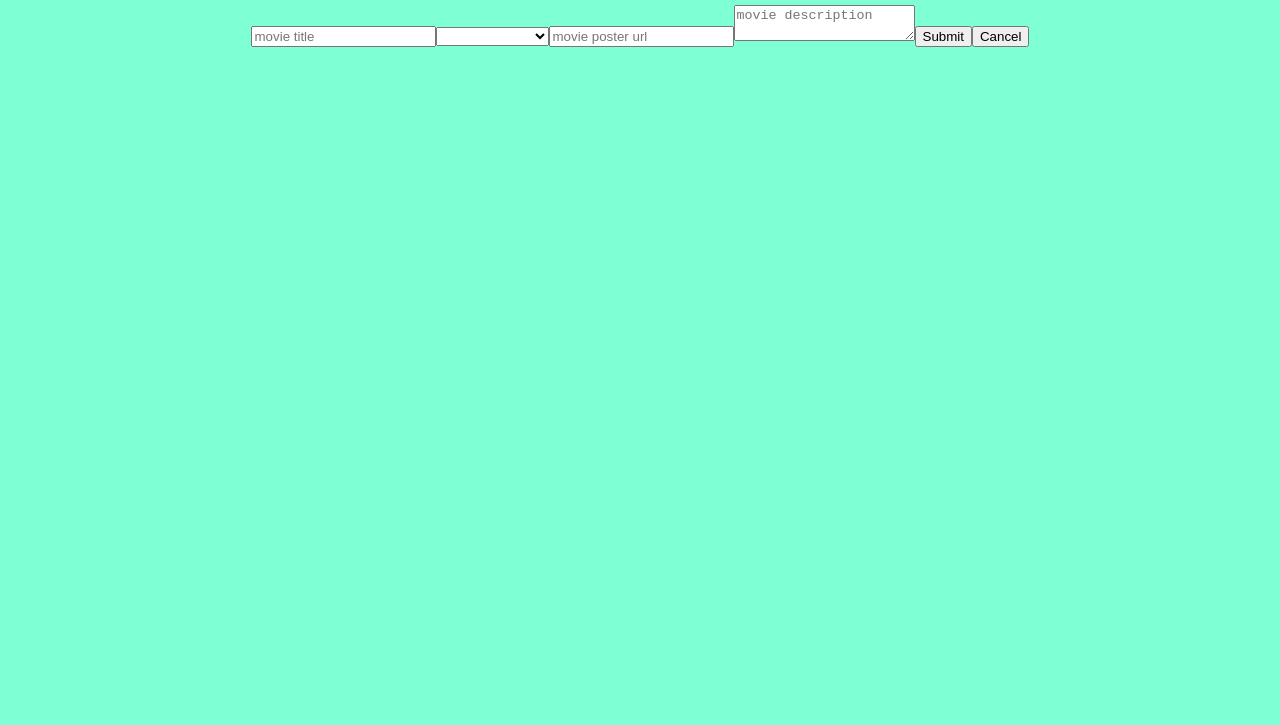
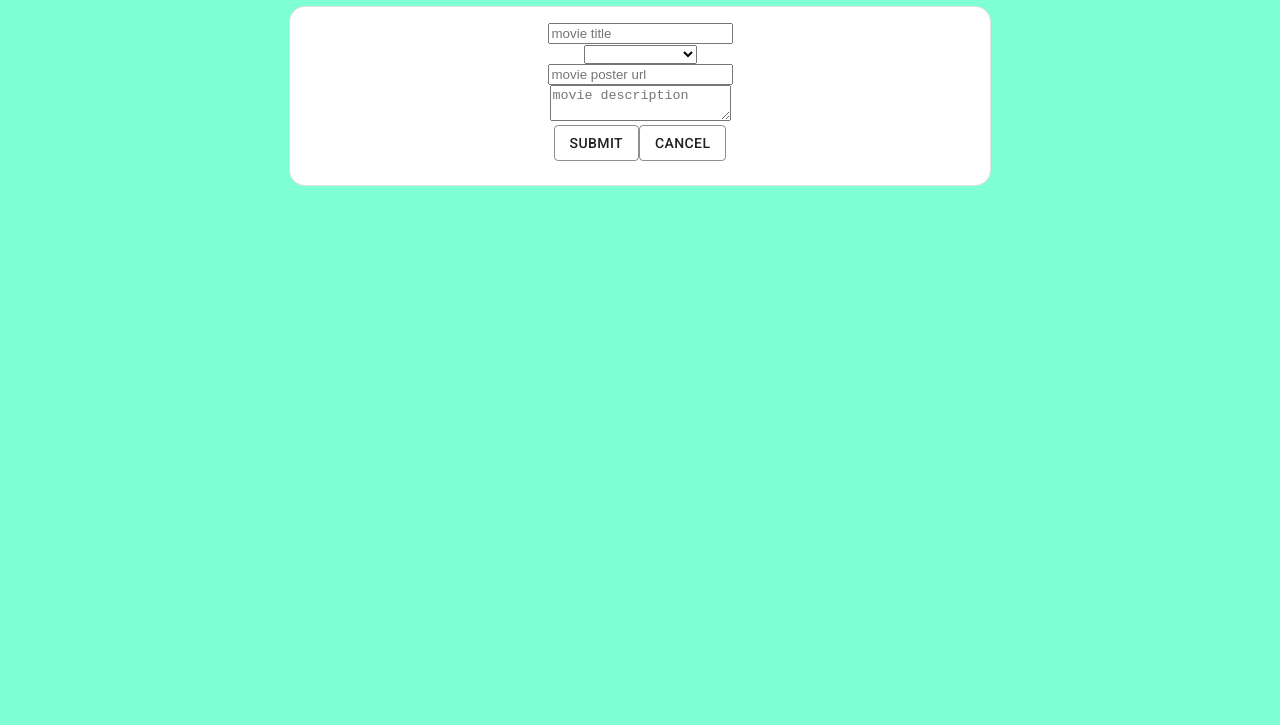
Before and after one commit to peterhagenson/weekend-movie-sagas, a React app: page /#/addMovie in a window 1280 px wide. Shown: the part 75-800 px from the top of the page. Built offline with nearby package versions, Linux system fonts and the light colour scheme.

Commit message:
added styling to buttons, cards, etc

```diff
--- a/package.json
+++ b/package.json
@@ -6,6 +6,7 @@
   "dependencies": {
     "@emotion/react": "^11.10.0",
     "@emotion/styled": "^11.10.0",
+    "@fontsource/roboto": "^4.5.8",
     "@material-ui/core": "^4.11.3",
     "@mui/icons-material": "^5.10.2",
     "@mui/material": "^5.10.2",
--- a/src/components/App/App.css
+++ b/src/components/App/App.css
@@ -1,5 +1,7 @@
 .App {
   text-align: center;
+  /* font-family: 'Courier New', Courier, monospace; */
+  font-family: roboto;
 }
 
 
--- a/src/components/EditMovie/EditMovie.jsx
+++ b/src/components/EditMovie/EditMovie.jsx
@@ -4,6 +4,23 @@ import { useDispatch } from 'react-redux';
 import { useState } from 'react';
 import { useSelector } from 'react-redux';
 import React from 'react'
+import Card from '@mui/material/Card';
+import CardContent from '@mui/material/CardContent';
+import { createTheme, ThemeProvider } from '@mui/material/styles';
+import Button from '@mui/material/Button';
+
+const theme = createTheme({
+    palette: {
+        primary: {
+            main: '#212121',
+            spacing: 4,
+
+        },
+        secondary: {
+            main: '#ffc107',
+        },
+    },
+});
 
 function EditMovie() {
 
@@ -28,6 +45,7 @@ function EditMovie() {
                 id: params.id
             }
         })
+        history.push(`/details/${params.id}`)
     }
 
     const cancelEdit = () => {
@@ -37,18 +55,30 @@ function EditMovie() {
     return (
         <Router>
             <Route path="/editMovie/:id">
+                <ThemeProvider theme={theme}>
+                    <Card sx={{ width: 700, borderRadius: '16px' }} variant="outlined" className="detailCard">
+                        <CardContent>
                             <>
 
                                 <form onSubmit={editMovie}>
+                                    <div>
                                         <input onChange={(event) => (setNewTitle(event.target.value))} placeholder="new title"></input>
+                                    </div>
+                                    <div>
                                         <textarea onChange={(event) => (setNewDescription(event.target.value))} placeholder="new description"></textarea>
+                                    </div>
                                     {/* needs to set variables and go to details page */}
-                        <button type="submit">Save</button>
+                                    <div>
+                                        <Button type="submit" variant="outlined">Save</Button>
                                         {/* needs to empty variables and go do details page */}
-                        <button onClick={cancelEdit}>Cancel</button>
+                                        <Button onClick={cancelEdit} variant="outlined">Cancel</Button>
+                                    </div>
 
                                 </form>
                             </>
+                        </CardContent>
+                    </Card >
+                </ThemeProvider>
             </Route>
         </Router>
     )
--- a/src/components/MovieDetail/MovieDetail.jsx
+++ b/src/components/MovieDetail/MovieDetail.jsx
@@ -5,6 +5,21 @@ import EditMovie from '../EditMovie/EditMovie'
 import { useEffect } from 'react'
 import Card from '@mui/material/Card';
 import CardContent from '@mui/material/CardContent';
+import { createTheme, ThemeProvider } from '@mui/material/styles';
+import Button from '@mui/material/Button';
+
+const theme = createTheme({
+    palette: {
+        primary: {
+            main: '#212121',
+            spacing: 4,
+
+        },
+        secondary: {
+            main: '#ffc107',
+        },
+    },
+});
 
 
 
@@ -51,6 +66,7 @@ function MovieDetail() {
     return (
         <Router >
             <Route path="/details/:id">
+                <ThemeProvider theme={theme}>
                     <Card sx={{ width: 700, borderRadius: '16px' }} variant="outlined" className="detailCard">
                         <CardContent>
                             <div>
@@ -89,9 +105,9 @@ function MovieDetail() {
                             </div>
                         </CardContent>
                     </Card >
-                <button onClick={navToEdit}>Edit Movie</button>
-                <button onClick={navToHome}>Back to List</button>
-
+                    <Button onClick={navToEdit} variant="outlined">Edit Movie</Button>
+                    <Button onClick={navToHome} variant="outlined">Back to List</Button>
+                </ThemeProvider>
             </Route>
         </Router>
     )
--- a/src/components/MovieForm/MovieForm.jsx
+++ b/src/components/MovieForm/MovieForm.jsx
@@ -4,6 +4,25 @@ import { useDispatch } from 'react-redux';
 import { useSelector } from 'react-redux';
 import { useHistory, useParams } from 'react-router-dom'
 import axios from 'axios'
+import Button from '@mui/material/Button';
+import { createTheme, ThemeProvider } from '@mui/material/styles';
+import Card from '@mui/material/Card';
+import CardContent from '@mui/material/CardContent';
+
+const theme = createTheme({
+    palette: {
+        primary: {
+            main: '#212121',
+            spacing: 4,
+
+        },
+        secondary: {
+            main: '#ffc107',
+        },
+    },
+});
+
+
 
 function MovieForm() {
 
@@ -35,14 +54,25 @@ function MovieForm() {
 
     }
 
+    const backToList = () => {
+        history.push('/')
+    }
+
 
 
 
     return (
         <Router>
             <Route path="/addMovie">
+                <ThemeProvider theme={theme}>
+                    <Card sx={{ width: 700, borderRadius: '16px' }} variant="outlined" className="detailCard">
+                        <CardContent>
+
                             <form onSubmit={addNewMovie}>
+                                <div>
                                     <input onChange={(event) => (setTitle(event.target.value))} placeholder="movie title"></input>
+                                </div>
+                                <div>
                                     <select onChange={(event) => (setGenre(event.target.value))} placeholder="movie genre" id="genre">
 
                                         <option value="genre"></option>
@@ -60,12 +90,22 @@ function MovieForm() {
                                         <option id="12" value="12">Space-Opera</option>
                                         <option id="13" value="13">Superhero</option>
                                     </select>
+                                </div>
+                                <div>
                                     <input onChange={(event) => (setPosterUrl(event.target.value))} placeholder="movie poster url"></input>
+                                </div>
+                                <div>
                                     <textarea onChange={(event) => (setDescription(event.target.value))} placeholder="movie description"></textarea>
-                    <button type="submit">Submit</button>
-                    <button>Cancel</button>
+                                </div>
+                                <div>
+                                    <Button type="submit" variant="outlined">Submit</Button>
+                                    <Button variant="outlined" onClick={backToList}>Cancel</Button>
+                                </div>
 
                             </form>
+                        </CardContent>
+                    </Card >
+                </ThemeProvider>
             </Route>
         </Router>
     )
--- a/src/components/MovieList/MovieList.jsx
+++ b/src/components/MovieList/MovieList.jsx
@@ -7,10 +7,24 @@ import { useHistory } from 'react-router-dom'
 import Button from '@mui/material/Button';
 import Card from '@mui/material/Card';
 import CardContent from '@mui/material/CardContent';
+import { createTheme, ThemeProvider } from '@mui/material/styles';
+
 import { useState } from 'react';
 
 //WILL NEED USE HISTORY TO SEND TO MOVIE DETAIL I THINK
 
+const theme = createTheme({
+    palette: {
+        primary: {
+            main: '#212121',
+            spacing: 4,
+
+        },
+        secondary: {
+            main: '#ffc107',
+        },
+    },
+});
 
 
 function MovieList() {
@@ -50,21 +64,25 @@ function MovieList() {
     return (
         <Router>
             <Route path="/" exact>
+                <ThemeProvider theme={theme}>
                     <main>
-                    <h1>MovieList</h1>
-                    <Button onClick={toAddMovie}>Add Movie</Button>
+
+                        <Button onClick={toAddMovie} variant="outlined">Add Movie</Button>
+
+                        <form onSubmit={searchMovies}>
                             <div>
-                        <form onSubmit={searchMovies}>
                                 <input onChange={(event) => (setSearchTerm(event.target.value))} placeholder="movie title"></input>
-                            <button type="submit">Search</button>
+                                <Button type="submit" variant="outlined">Search</Button>
+                            </div>
                         </form>
-                    </div>
 
+                        <h1>Browse Movies</h1>
 
                         <section className="movies">
                             {movies.map(movie => {
                                 return (
                                     <Card sx={{ width: 200, borderRadius: '16px' }} variant="outlined" className="listCard">
+
                                         <CardContent >
                                             <div key={movie.id} >
                                                 <h3>{movie.title}</h3>
@@ -77,8 +95,9 @@ function MovieList() {
                             })}
                         </section>
                     </main >
+                </ThemeProvider>
             </Route>
-        </Router>
+        </Router >
     );
 
 }
```
Also changed, not shown: src/components/App/App.js (+9 -0 lines), 1 other file. Lines whose indentation alone changed are shown as unchanged.
